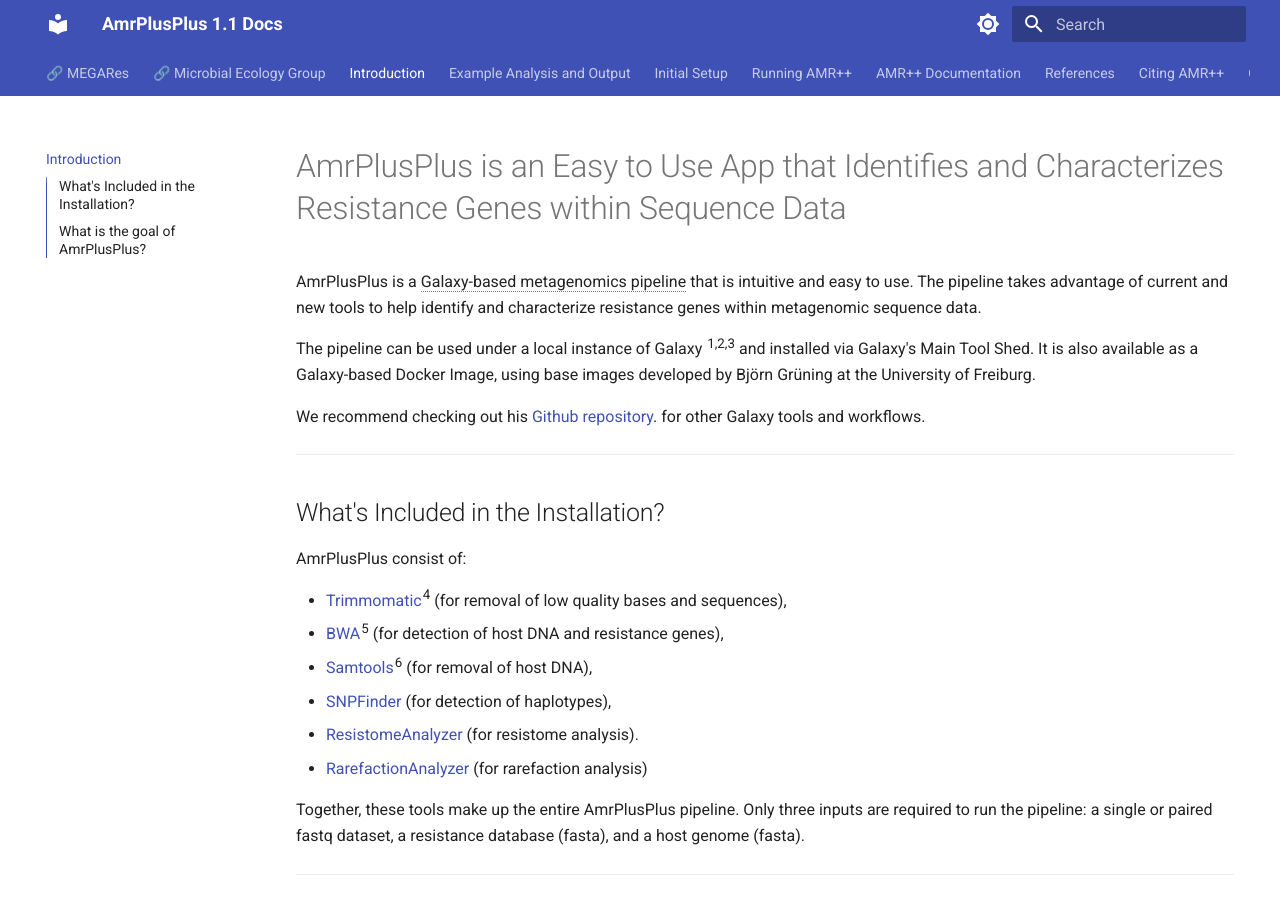
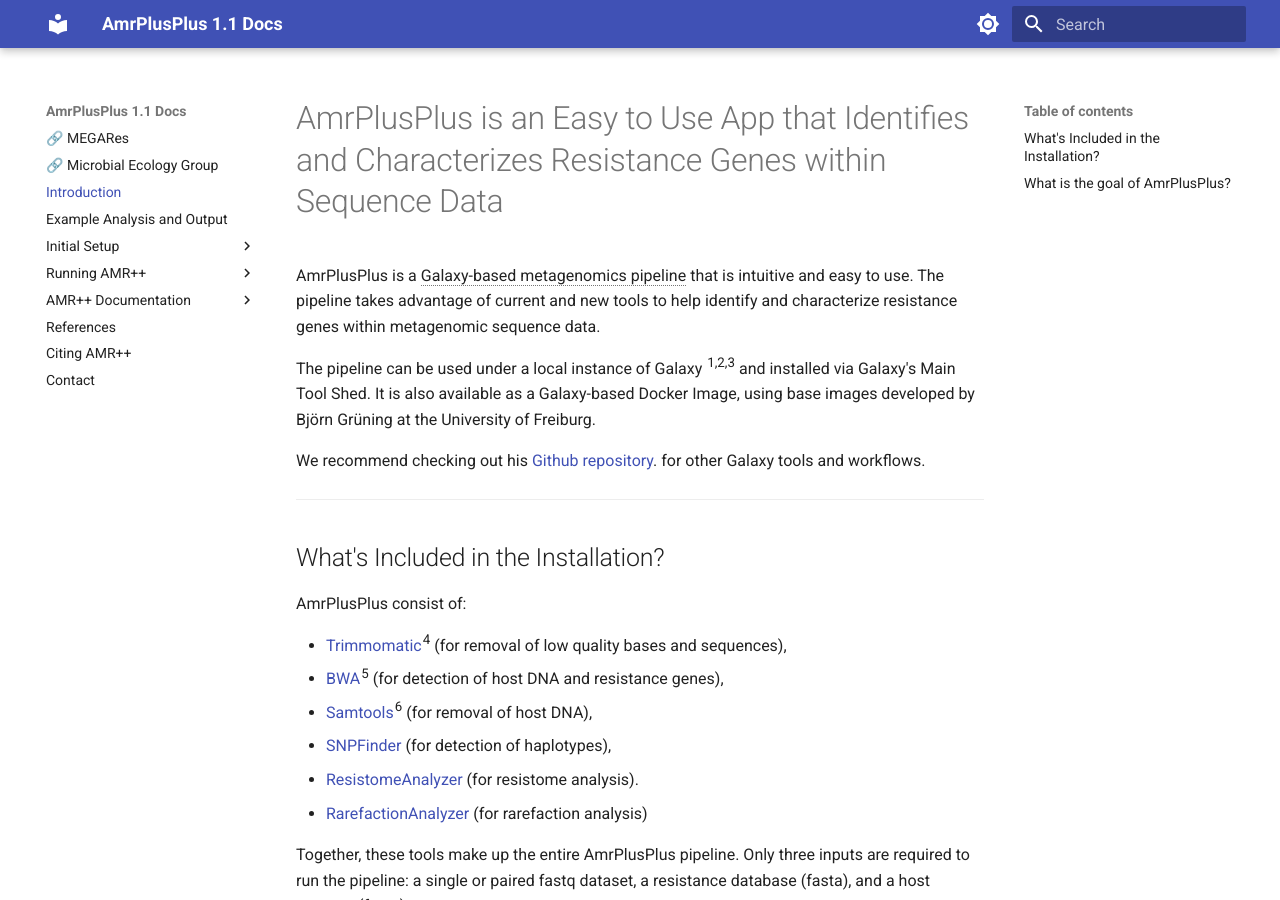
Before and after one commit to daghendrik/amrplusplusv1, an MkDocs documentation site: the page built from docs/index.md, in a window 1280 px wide and 900 px high. Built offline with MkDocs 1.6.1 and Material for MkDocs 9.7.7, drawn with Linux system fonts in a browser that asks for light colours.

Commit message:
Reset to default style and add autohide header

```diff
--- a/mkdocs.yml
+++ b/mkdocs.yml
@@ -10,11 +10,12 @@
   language: en
   features:
     - navigation.instant
+    - header.autohide
     # Comment out the lines below to use default layout
-    - navigation.tabs
-    - navigation.sections
-    - navigation.expand
-    - toc.integrate
+    # - navigation.tabs
+    # - navigation.sections
+    # - navigation.expand
+    # - toc.integrate
   palette:
     # Palette toggle for light mode
     - scheme: default
```
